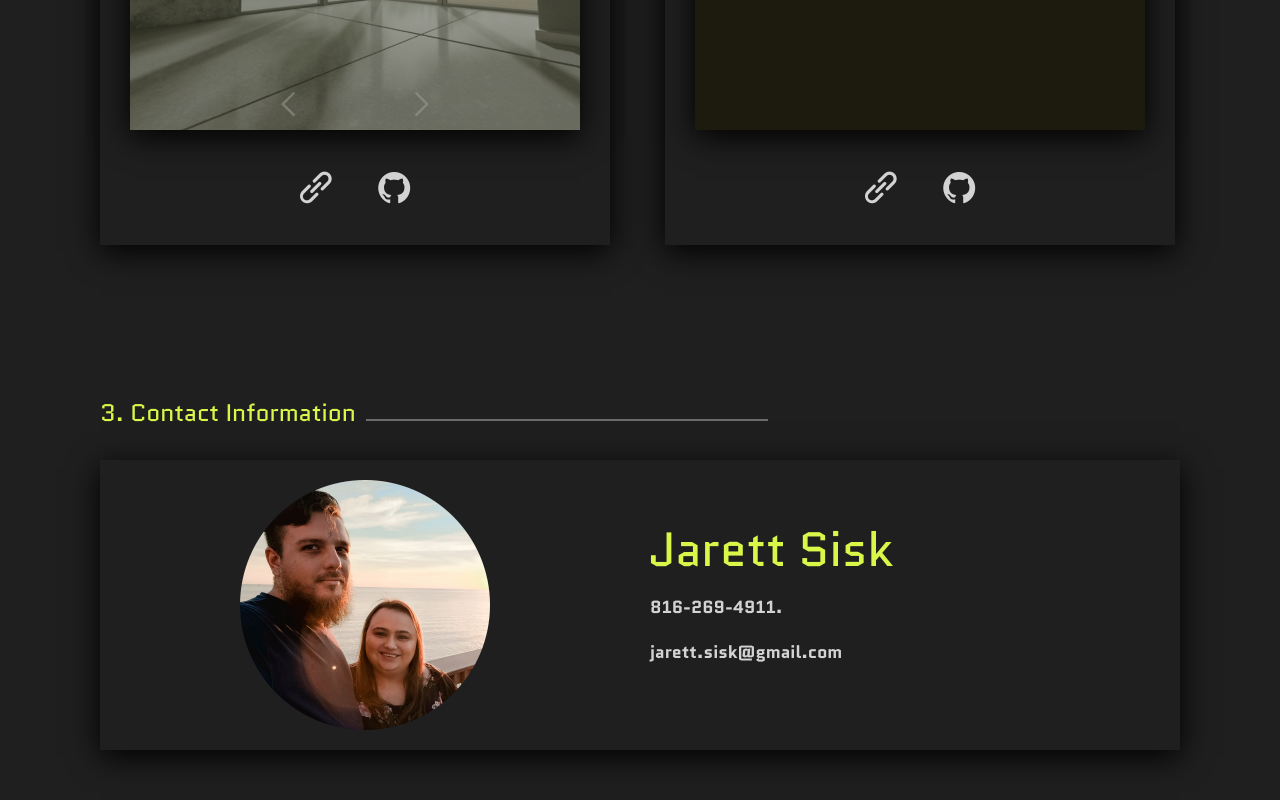
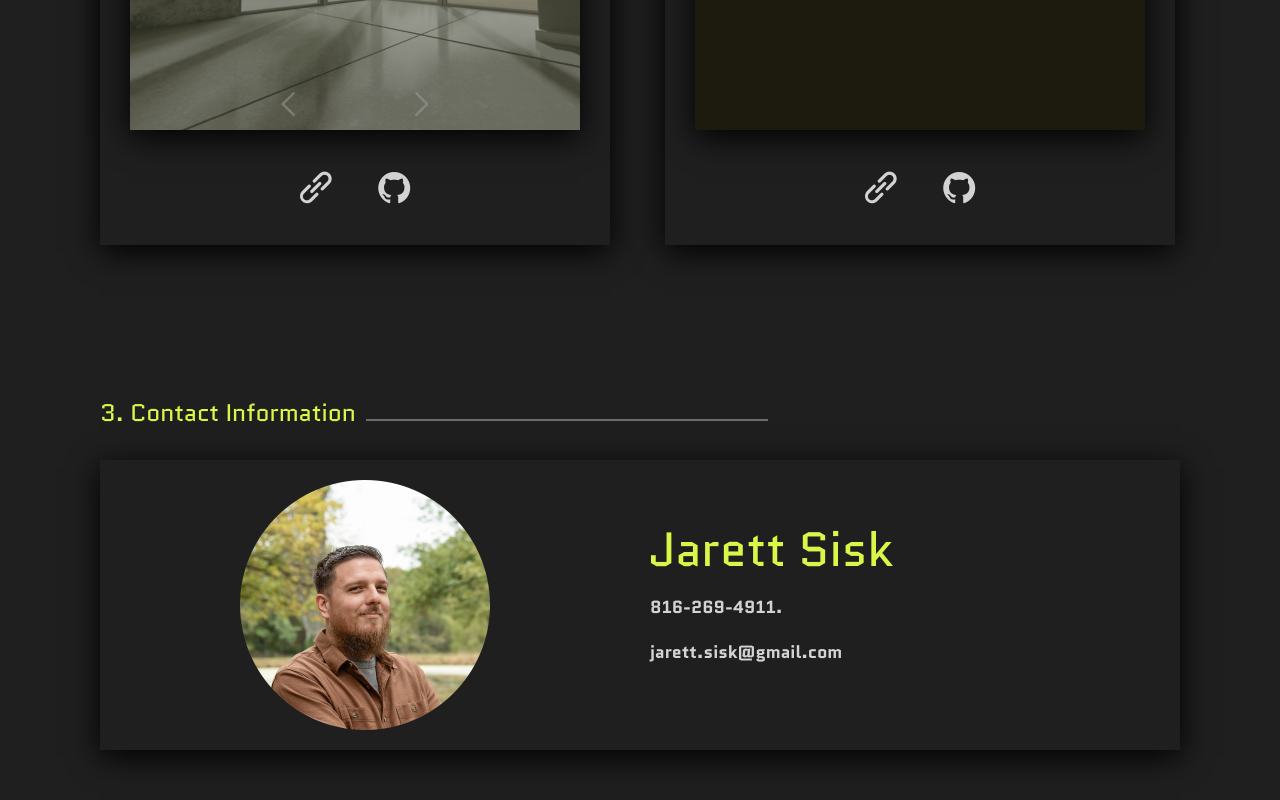
Before and after one commit to JarettSisk/jarett.io, a React (Vite) app: page / in a window 1280 px wide. Shown: the part 2674-3474 px from the top of the page. Built offline with nearby package versions, Linux system fonts and the light colour scheme.

Commit message:
New portrait photo

```diff
--- a/src/components/Main/Main.jsx
+++ b/src/components/Main/Main.jsx
@@ -125,7 +125,7 @@ export const Main = (props) => {
                 <h3>3. Contact Information</h3>
                 <div className="hr-div"></div>
                 <div className="faceCard">
-                    <img src="./images/jarett-photo.png" />
+                    <img src="./images/prof-photo.png" alt="Portrait photo of Jarett Sisk"/>
                     <div style={{padding: 0}}>
                     <h2 className="faceCard-title" style={{margin: 0}}>Jarett Sisk</h2>
                     <p>816-269-4911.</p>
```
Also changed, not shown: public/images/jarett-photo.png (deleted), public/images/prof-photo.png (added).
